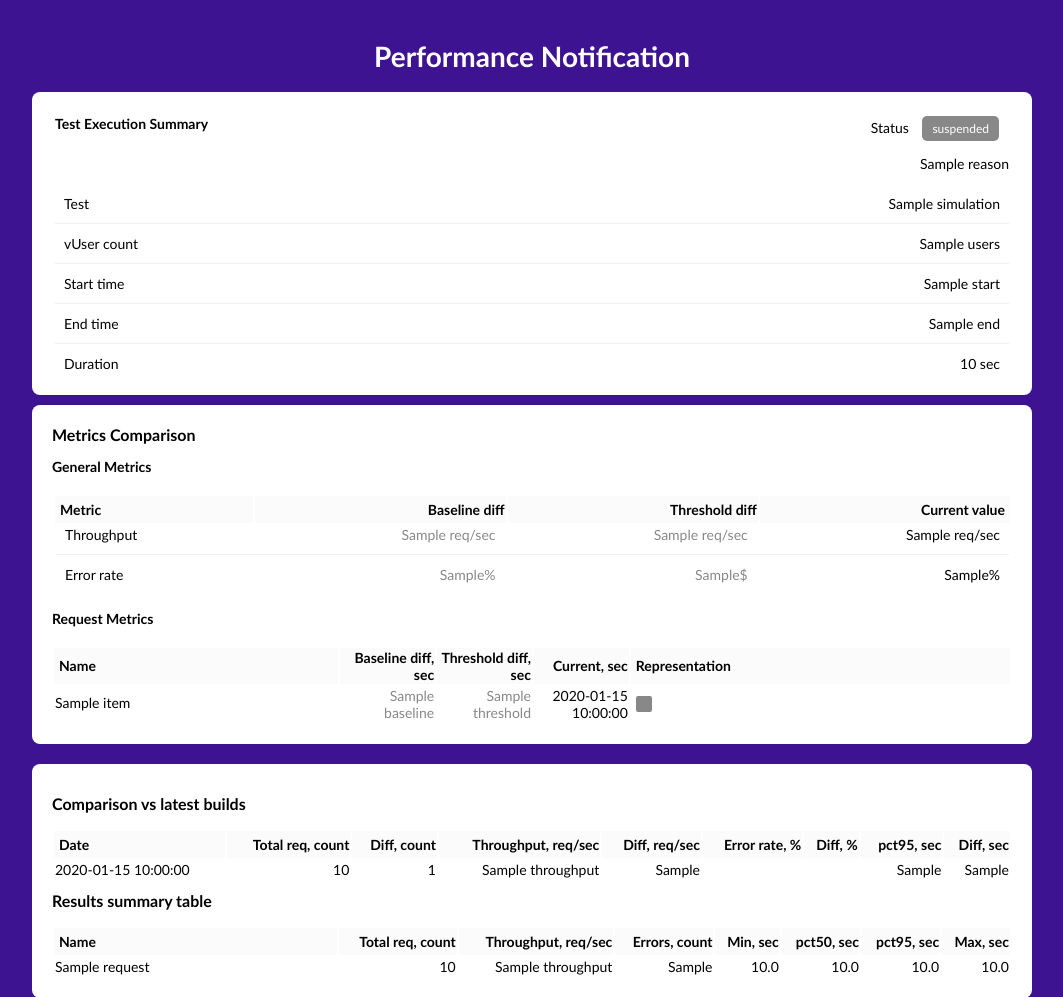
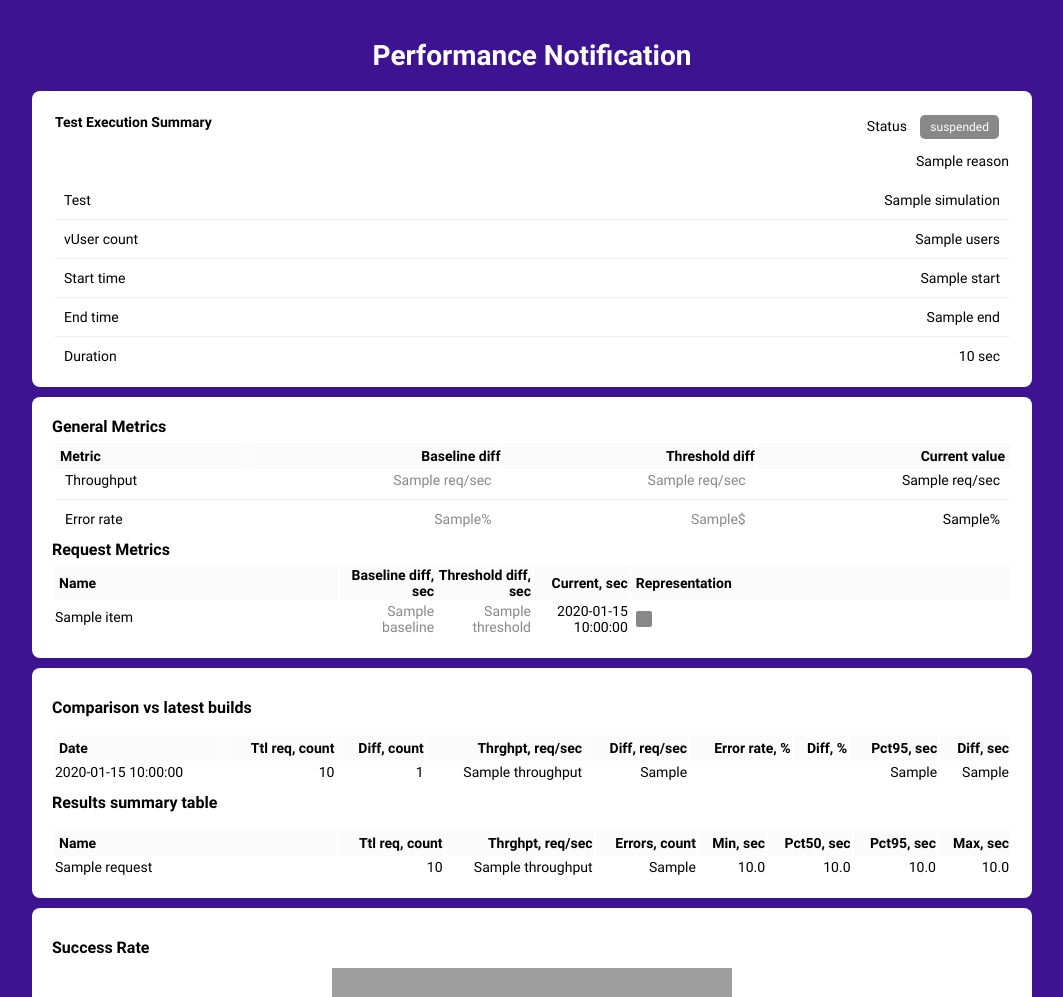
Before and after one commit to carrier-io/galloper, a Flask app: template lambdas/email_notifications/templates/backend_email.html in a window 1280 px wide. Shown: the top 997 px of the page, without its empty margins (108-1171 px from the left). Run offline with Flask 2, Linux system fonts and the light colour scheme; the template is opened without the code that fills it: most values are stand-ins (such as "Sample title", 1, 10 or a date in 2020); grey boxes are pictures that could not be loaded.

Commit message:
Modified email template for mobile views

```diff
--- a/lambdas/email_notifications/templates/backend_email.html
+++ b/lambdas/email_notifications/templates/backend_email.html
@@ -2,16 +2,34 @@
 <html xmlns="http://www.w3.org/1999/html">
 <head>
     <meta http-equiv="Content-Type" content="text/html; charset=utf-8"/>
+    <style>
+        @media screen {
+            @font-face {
+                font-family: 'Roboto';
+                font-style: normal;
+                font-weight: 700;
+                src: local('Roboto Bold'), local('Roboto-Bold'), url(https://fonts.gstatic.com/s/roboto/v20/KFOlCnqEu92Fr1MmWUlfBBc4AMP6lQ.woff2) format('woff2');
+                unicode-range: U+0000-00FF, U+0131, U+0152-0153, U+02BB-02BC, U+02C6, U+02DA, U+02DC, U+2000-206F, U+2074, U+20AC, U+2122, U+2191, U+2193, U+2212, U+2215, U+FEFF, U+FFFD;
+            }
+            @font-face {
+                font-family: 'Roboto';
+                font-style: normal;
+                font-weight: 400;
+                src: local('Roboto'), local('Roboto-Regular'), url(https://fonts.gstatic.com/s/roboto/v20/KFOmCnqEu92Fr1Mu4mxKKTU1Kg.woff2) format('woff2');
+                unicode-range: U+0000-00FF, U+0131, U+0152-0153, U+02BB-02BC, U+02C6, U+02DA, U+02DC, U+2000-206F, U+2074, U+20AC, U+2122, U+2191, U+2193, U+2212, U+2215, U+FEFF, U+FFFD;
+            }
+        }
+    </style>
 </head>
-<body style="background-color:#3D1391; width: 100%; vertical-align: middle; margin: auto; font-family: 'Trebuchet MS', 'Lucida Sans Unicode', 'Lucida Grande', 'Lucida Sans', Arial, sans-serif; font-weight: 100;">
-	<div style="text-align: center; margin: auto; color: white; font-weight: normal; font-size: 14px; width: 80%; padding-top: 20px; max-width: 1000px; min-width: 500px;">
+<body style="background-color:#3D1391; width: 100%; vertical-align: middle; margin: auto; font-family: Roboto, 'Trebuchet MS', Arial, sans-serif; font-weight: 400;">
+	<div style="text-align: center; margin: auto; color: white; font-weight: 400; font-size: 14px; width: 80%; padding-top: 20px; max-width: 1000px; min-width: 500px;">
         <h1>Performance Notification</h1>
     </div>
     <div style="width: 80%; border-radius: 8px; margin: auto; background-color: white; max-width: 1000px; min-width: 500px;">
         <table style="padding: 20px; width: 100%; font-size: 14px;">
             <tr>
-                <th style = "text-align: left; font-weight: bold; padding-bottom: 10px;">Test Execution Summary</th>
-                <th style = "font-weight: lighter; text-align: right;">
+                <th style = "text-align: left; font-weight: 700; padding-bottom: 10px;">Test Execution Summary</th>
+                <th style = "font-weight: 400; text-align: right;">
                     Status
                     <div style="border-radius: 5px; margin: 0px 10px 0px 10px; padding: 5px 10px 5px 10px; display: inline; background-color: {{ t_params.color }}; font-size: 12px; color: white;">
                         {{ t_params.status }}
@@ -63,12 +81,10 @@
                 </tr>
         </table>
     </div>
-    <div style="width: 80%; padding: 5px; margin: auto;">
-    </div>
+    <div style="width: 80%; padding: 5px; margin: auto;"></div>
     <div style="width: 80%; border-radius: 8px; margin: auto; background-color: white; max-width: 1000px; min-width: 500px;">
-        <div style="margin: 0 20px 20px 20px; padding-top: 20px; padding-bottom: 20px; font-size: 14px;">
-            <span style="font-size: 16px; font-weight: bold;">Metrics Comparison</span>
-            <p style="font-size: 14px; font-weight: bold;">General Metrics</p>
+        <div style="margin: 0 20px 0 20px; padding-top: 20px; padding-bottom: 20px; font-size: 14px;">
+            <span style="font-size: 16px; font-weight: 700;">General Metrics</span>
             <table style="width: 100%; text-align: right; padding-top: 5px; padding-bottom: 10px; border-left: 1px solid white;">
                 <tr>
                     <th style="background-color: #fbfbfb; padding: 5px; text-align: left;">Metric</th>
@@ -116,7 +132,7 @@
                     <td style="text-align: right; padding-right: 10px;"> {{ general_metrics.current_er }}%</td>
                 </tr>
             </table>
-            <p style="font-size: 14px; font-weight: bold;">Request Metrics</p>
+            <span style="font-size: 16px; font-weight: 700;">Request Metrics</span>
             <table style="width: 100%; text-align: right; padding-top: 5px;">
                 <tr>
                     <th style="width: 30%; background-color: #fbfbfb; padding: 5px; text-align: left; ">Name</th>
@@ -159,19 +175,20 @@
             </table>
         </div>
     </div>
+    <div style="width: 80%; padding: 5px; margin: auto;"></div>
     <div style="width: 80%; border-radius: 8px; margin: auto; background-color: white; max-width: 1000px; min-width: 500px;">
-        <div style="margin: 0 20px 20px 20px; padding-top: 20px; padding-bottom: 20px; font-size: 14px;">
-            <span style="font-size: 16px; font-weight: bold; line-height: 40px;">Comparison vs latest builds</span>
+        <div style="margin: 0 20px 0 20px; padding-top: 20px; padding-bottom: 20px; font-size: 14px;">
+            <span style="font-size: 16px; font-weight: 700; line-height: 40px;">Comparison vs latest builds</span>
             <table style="width: 100%; text-align: right; padding-top: 5px;">
                 <tr>
                     <th style="background-color: #fbfbfb; min-width: 80px; padding: 5px; text-align: left; ">Date</th>
-                    <th style="background-color: #fbfbfb;">Total req, count</th>
+                    <th style="background-color: #fbfbfb;">Ttl req, count</th>
                     <th style="background-color: #fbfbfb;">Diff, count</th>
-                    <th style="background-color: #fbfbfb;">Throughput, req/sec</th>
+                    <th style="background-color: #fbfbfb;">Thrghpt, req/sec</th>
                     <th style="background-color: #fbfbfb;">Diff, req/sec</th>
                     <th style="background-color: #fbfbfb;">Error rate, %</th>
                     <th style="background-color: #fbfbfb;">Diff, %</th>
-                    <th style="background-color: #fbfbfb;">pct95, sec</th>
+                    <th style="background-color: #fbfbfb;">Pct95, sec</th>
                     <th style="background-color: #fbfbfb;">Diff, sec</th>
                 </tr>
                 {% for metric in comparison %}
@@ -188,16 +205,16 @@
                 </tr>
                 {% endfor %}
             </table>
-            <span style="font-size: 16px; font-weight: bold; line-height: 40px;">Results summary table</span>
+            <span style="font-size: 16px; font-weight: 700; line-height: 40px;">Results summary table</span>
             <table style="width: 100%; text-align: right; padding-top: 5px;">
                 <tr>
                     <th style="width: 30%; max-width: 180px; min-width: 120px; background-color: #fbfbfb; padding: 5px; text-align: left; ">Name</th>
-                    <th style="background-color: #fbfbfb;">Total req, count</th>
-                    <th style="background-color: #fbfbfb;">Throughput, req/sec</th>
+                    <th style="background-color: #fbfbfb;">Ttl req, count</th>
+                    <th style="background-color: #fbfbfb;">Thrghpt, req/sec</th>
                     <th style="background-color: #fbfbfb;">Errors, count</th>
                     <th style="background-color: #fbfbfb;">Min, sec</th>
-                    <th style="background-color: #fbfbfb;">pct50, sec</th>
-                    <th style="background-color: #fbfbfb;">pct95, sec</th>
+                    <th style="background-color: #fbfbfb;">Pct50, sec</th>
+                    <th style="background-color: #fbfbfb;">Pct95, sec</th>
                     <th style="background-color: #fbfbfb;">Max, sec</th>
                 </tr>
                 {% for request in summary %}
@@ -215,18 +232,20 @@
             </table>
         </div>
     </div>
+    <div style="width: 80%; padding: 5px; margin: auto;"></div>
     <div style="width: 80%; border-radius: 8px; margin: auto; background-color: white; max-width: 1000px; min-width: 500px;">
-        <div style="margin: 0 20px 20px 20px; padding-top: 20px; padding-bottom: 20px; font-size: 14px;">
-            <span style="font-size: 16px; font-weight: bold; line-height: 40px;">Success Rate</span>
+        <div style="margin: 0 20px 0 20px; padding-top: 20px; padding-bottom: 20px; font-size: 14px;">
+            <span style="font-size: 16px; font-weight: 700; line-height: 40px;">Success Rate</span>
             <div style="text-align: center;">
                 <img src="cid:success_rate" style="max-width: 100%; height: auto;" />
             </div>
-            <span style="font-size: 16px; font-weight: bold; line-height: 40px;">RPS/TPS Rate</span>
+            <span style="font-size: 16px; font-weight: 700; line-height: 40px;">RPS/TPS Rate</span>
             <div style="text-align: center;">
                     <img src="cid:throughput" style="max-width: 100%; height: auto;" />
             </div>
         </div>
     </div>
+    <div style="width: 80%; padding: 5px; margin: auto;"></div>
     <div style="width: 80%; margin: auto; padding-bottom: 5px; text-align: center; max-width: 1000px; min-width: 500px;">
         <p style="color: white; font-size: 12px;">Auto generated performance analysis report</p>
         <p style="color: white; font-size: 12px;">&#9400; https://getcarrier.io</p>
```
